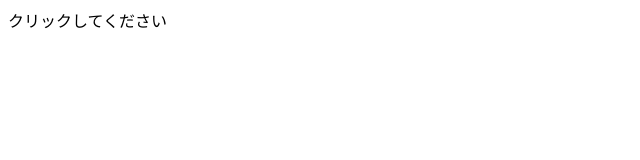
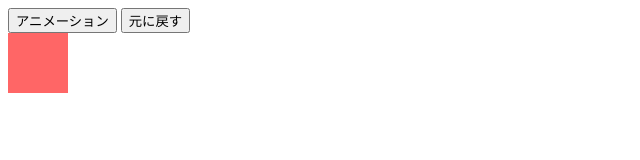
Before and after one commit to rinahanyu/j_query, a plain HTML site: page index.html in a window 1280 px wide. Shown: the whole page, without its empty margins (0-640 px from the left). Drawn offline with nearby package versions, Linux system fonts and the light colour scheme.

Commit message:
j_query animation

```diff
--- a/index.html
+++ b/index.html
@@ -41,7 +41,17 @@
     <!-- <div id="parent">
       <p class="child">もともとの要素</p>
     </div> -->
-    <div class="my-click child">クリックしてください</div>
+    <!-- <div class="my-click child">クリックしてください</div> -->
+    <!-- <div class="box">テキスト</div> -->
+    <!-- <button type="button" class="my-button">表示切り替え</button>
+    <div class="box">テキスト</div> -->
+    <!-- <button type="button" class="my-button-in">フェードイン</button>
+    <button type="button" class="my-button-out">フェードアウト</button> -->
+    <!-- <button type="button" class="my-button-in">スライドダウン</button>
+    <button type="button" class="my-button-out">スライドアップ</button> -->
+    <button type="button" class="my-button-anim">アニメーション</button>
+    <button type="button" class="my-button-re">元に戻す</button>
+    <div class="box"></div>
     <script src="https://code.jquery.com/jquery-3.4.1.min.js"></script>
     <script src="main.js"></script>
   </body>
--- a/main.css
+++ b/main.css
@@ -8,6 +8,22 @@
   color: #f00;
 } */
 
-.child {
+/* .child {
   cursor: pointer;
+} */
+/*
+.box {
+  display: none;
+  width: 60px;
+  height: 60px;
+  background-color: #666;
+} */
+
+.box {
+  position: relative;
+  top: 0;
+  left: 0;
+  width: 60px;
+  height: 60px;
+  background-color: #f66;
 }
--- a/main.js
+++ b/main.js
@@ -121,8 +121,76 @@
 // イベントハンドラにデータを渡す
 // （イベントハンドラに渡されるイベントオブジェクトには、任意のデータを追加できる）
 
-$('.my-click').on('click', { test: 'テストデータ' }, (e) => {
-  console.log('追加したデータ：', e.data.test);
-}); //e.dataで渡されたデータを取得できる
+// $('.my-click').on('click', { test: 'テストデータ' }, (e) => {
+//   console.log('追加したデータ：', e.data.test);
+// }); //e.dataで渡されたデータを取得できる
 
 // -------------------------------------------------------
+
+// 要素の表示・非表示
+// $('.box').hide();
+// $('.box').show();
+
+// $('.my-button').on('click', () => {
+//   $('.box').toggle();
+// }); //表示・非表示の切替をtoggleメソッドで
+
+
+// -------------------------------------------------------
+// アニメーション
+
+// -------------------------------------------------------
+// フェードイン・フェードアウト
+
+// const $box = $('.box');
+// // 何度も同じ要素を使用する場合は変数に代入し、
+// // ①コードの分かりやすさ、②管理のしやすさ、③処理負担の軽減を実現
+
+// $('.my-button-in').on('click', () => {
+//   $box.fadeIn();
+// });
+
+// $('.my-button-out').on('click', () => {
+//   $box.fadeOut();
+// });
+
+// -------------------------------------------------------
+// スライドでの表示・非表示
+
+// const $box = $('.box');
+
+// $('.my-button-in').on('click', () => {
+//   $box.slideDown();
+// });
+
+// $('.my-button-out').on('click', () => {
+//   $box.slideUp();
+// });
+
+// -------------------------------------------------------
+// アニメーションのカスタマイズ
+
+// const $box = $('.box');
+// const duration = 1000;
+
+// $('.my-button-anim').on('click', () => {
+//   $box.animate(
+//     {
+//       width: '200px',
+//       left: '200px',
+//     },
+//     duration,
+//   );
+// });
+
+// $('.my-button-re').on('click', () => {
+//   $box.animate(
+//     {
+//       width: '60px',
+//       left: '0px',
+//     },
+//     duration,
+//   );
+// });
+
+// -------------------------------------------------------
```
